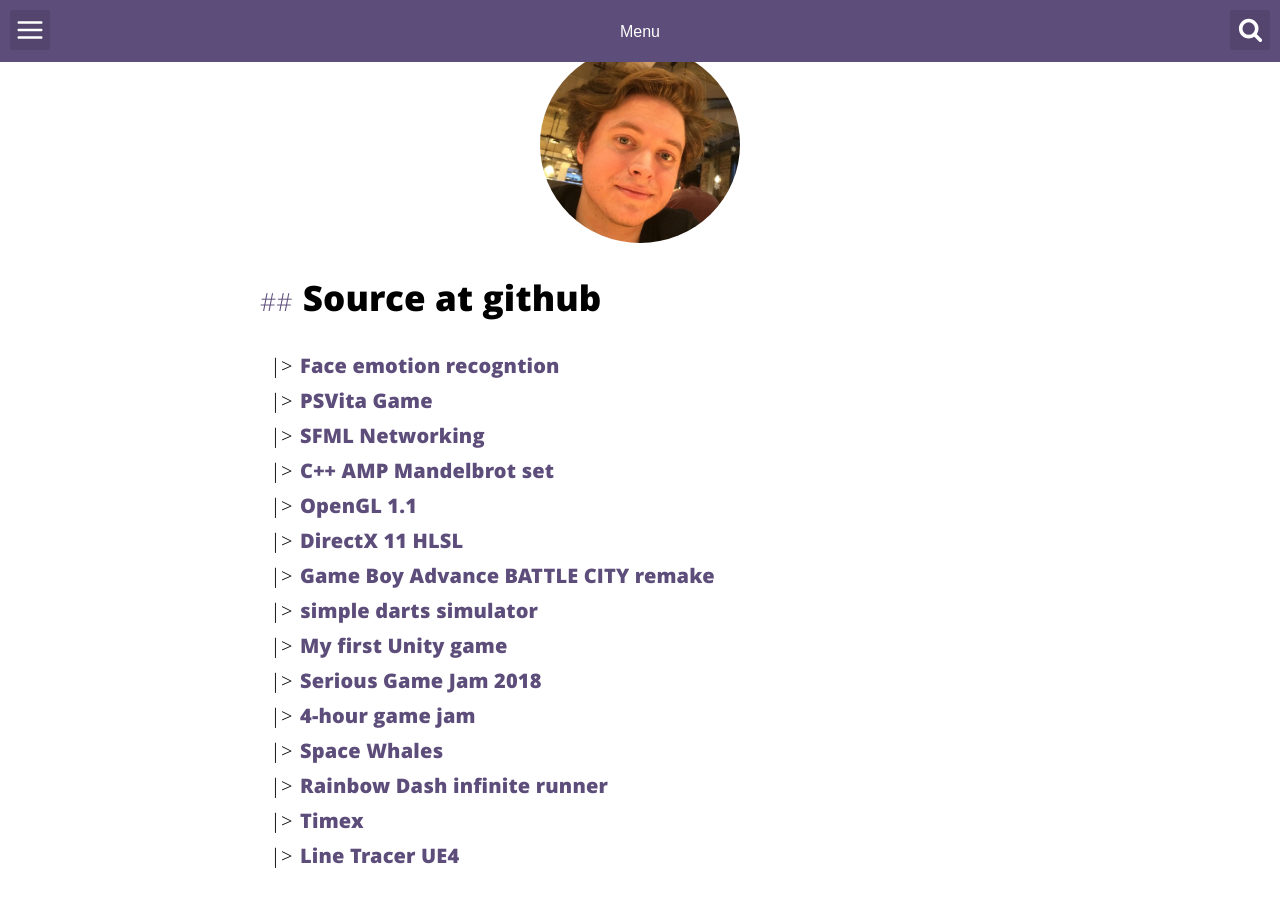
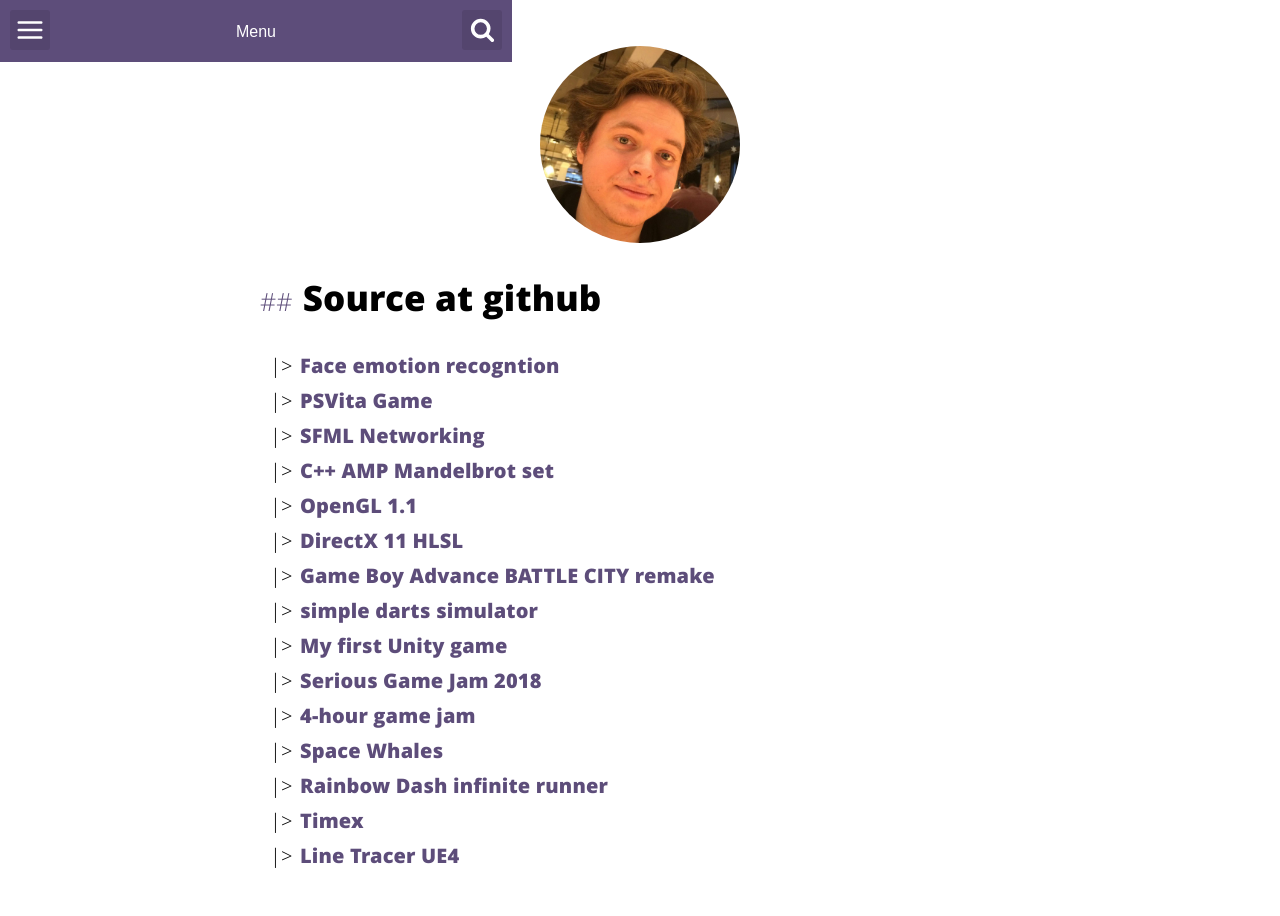
Before and after one commit to matzar/matzar.github.io, a Jekyll site: the page built from about.html, in a window 1280 px wide. Built offline with Jekyll 4.4.1, drawn with Linux system fonts in a browser that asks for light colours.

Commit message:
header tweak

```diff
--- a/_includes/header-post.html
+++ b/_includes/header-post.html
@@ -1,10 +1,11 @@
 <style>
     .header-post {
         position: fixed;
-        width: 100%;
-        top: 40;
+        width: 40%;
+        top: 0;
         left: 0;
         right: 0;
+        margin-bottom: 10px;
     }
 </style>
 
```
